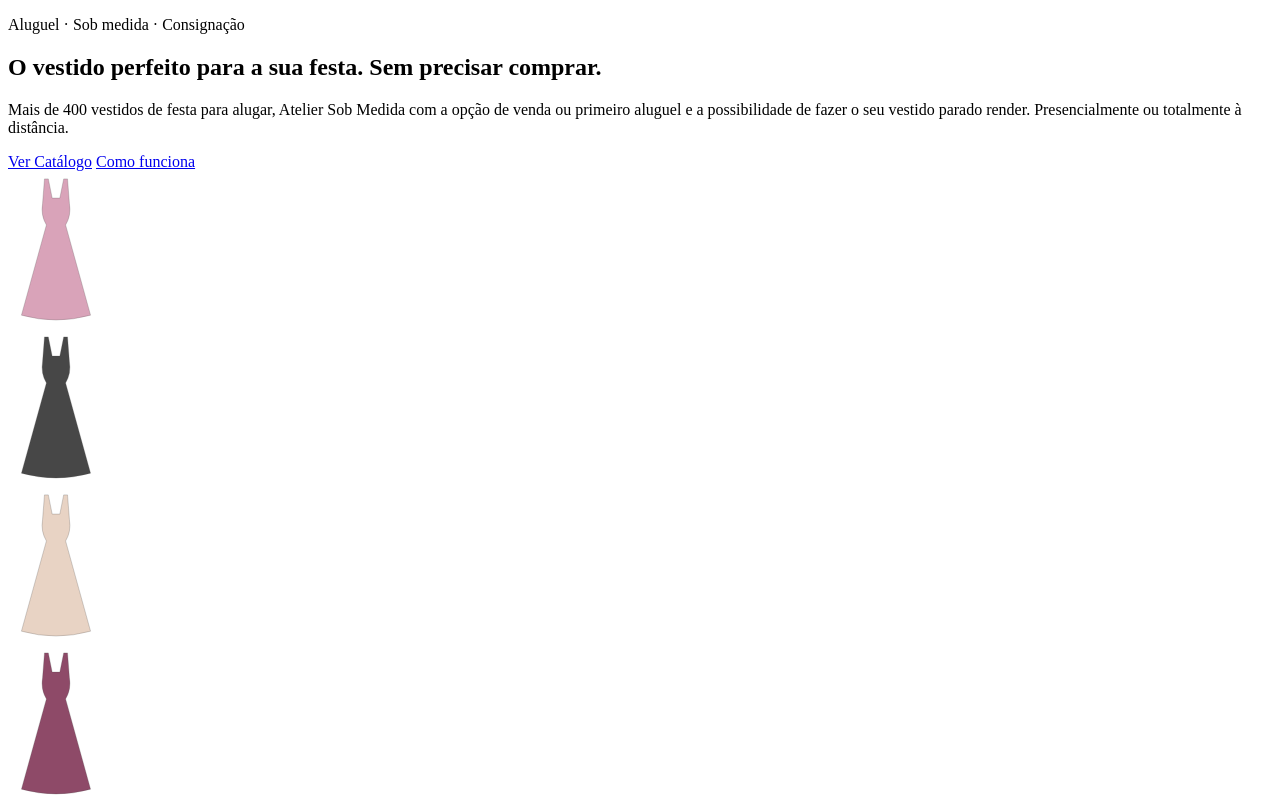
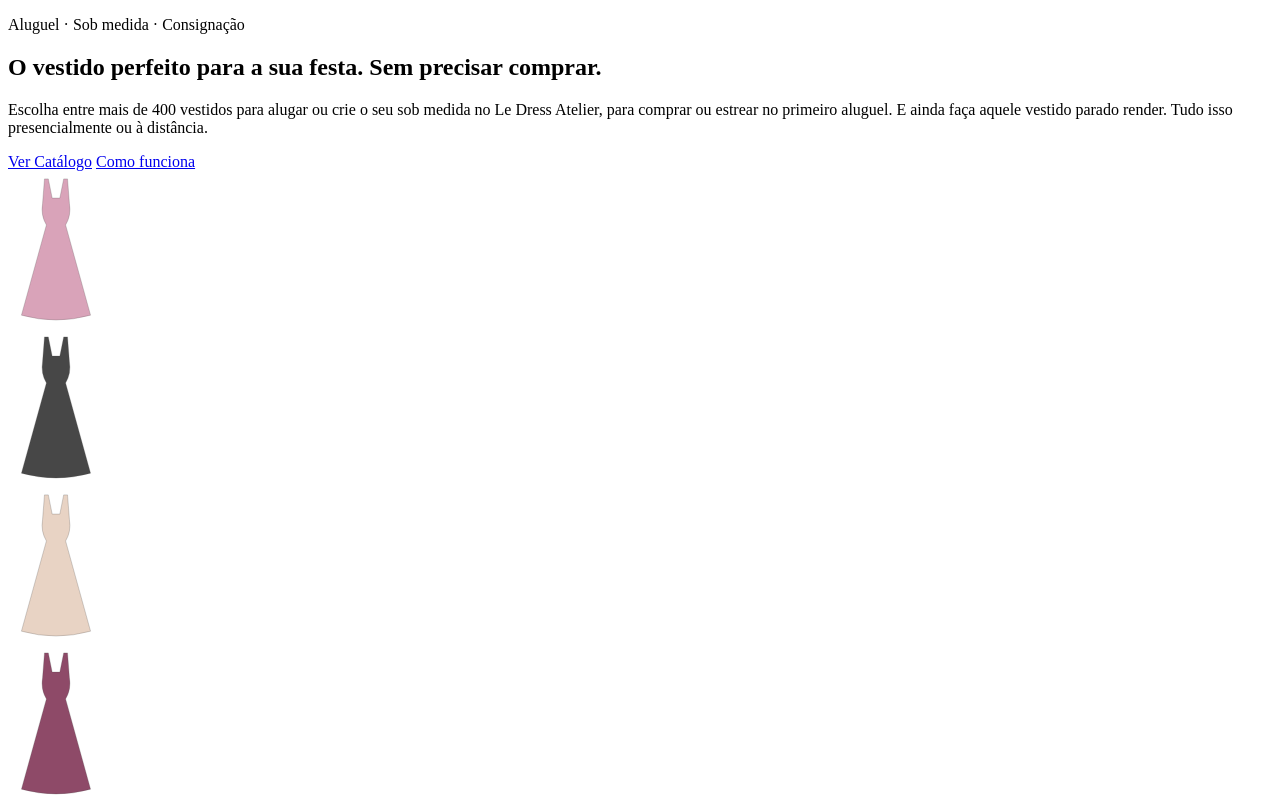
Before and after one commit to ledressc/ledressclub-site, a website: page src/index.html in a window 1280 px wide. Shown: the top 802 px of the page. Drawn offline with Linux system fonts and the light colour scheme; no server answers.

Commit message:
Novo texto de abertura da página inicial

```diff
--- a/src/index.html
+++ b/src/index.html
@@ -18,7 +18,7 @@
     <div class="abertura__texto">
       <p class="abertura__chamada">Aluguel · Sob medida · Consignação</p>
       <h1>O vestido perfeito para a sua festa. Sem precisar comprar.</h1>
-      <p class="abertura__sub">Mais de 400 vestidos de festa para alugar, Atelier Sob Medida com a opção de venda ou primeiro aluguel e a possibilidade de fazer o seu vestido parado render. Presencialmente ou totalmente à distância.</p>
+      <p class="abertura__sub">Escolha entre mais de 400 vestidos para alugar ou crie o seu sob medida no Le Dress Atelier, para comprar ou estrear no primeiro aluguel. E ainda faça aquele vestido parado render. Tudo isso presencialmente ou à distância.</p>
       <div class="abertura__botoes">
         <a class="botao botao--rosa" href="catalogo.html">Ver Catálogo</a>
         <a class="botao botao--contorno" href="#como">Como funciona</a>
```
